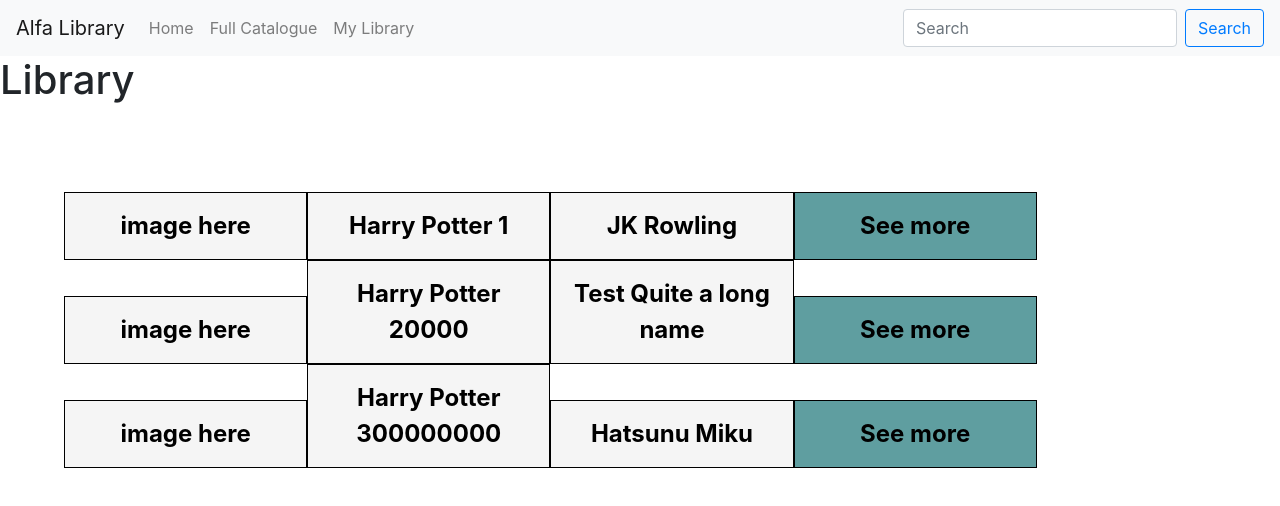
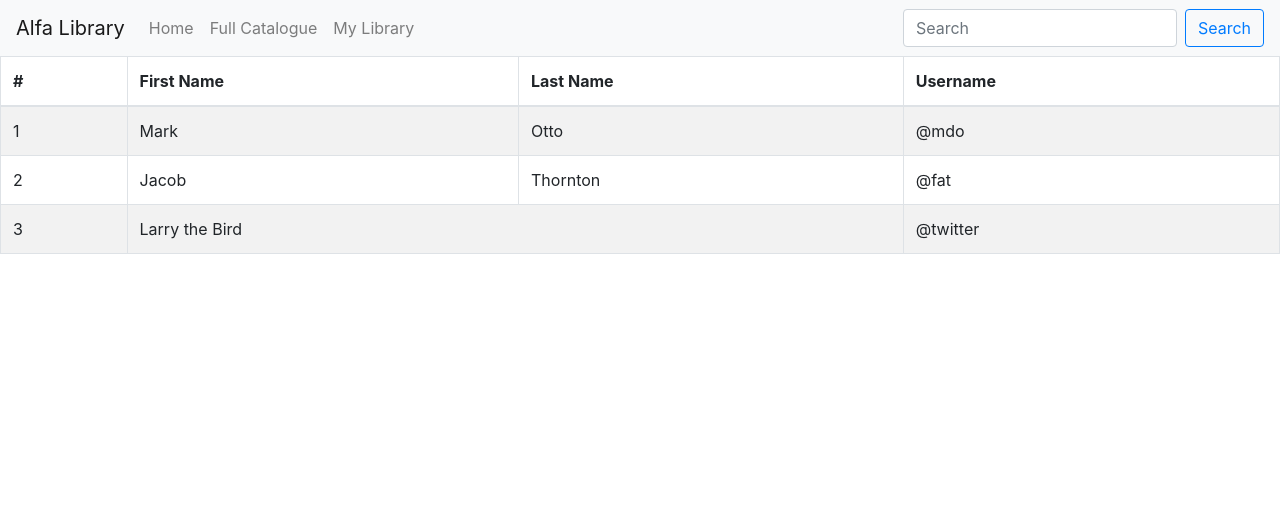
Before and after one commit to alfasoftware/library, a React (Create React App) app in the folder library-app/: page /catalogue in a window 1280 px wide. Shown: the top 506 px of the page. Built offline with nearby package versions, Linux system fonts and the light colour scheme; no server answers.

Commit message:
catalogue table

```diff
--- /dev/null
+++ b/library-app/src/Containers/CatalogueTable/CatalogueTable.js
@@ -0,0 +1,40 @@
+import React from "react";
+import { Table } from "react-bootstrap";
+
+const CatalogueTable = () => {
+  return (
+    <div>
+      <Table striped bordered hover>
+        <thead>
+          <tr>
+            <th>#</th>
+            <th>First Name</th>
+            <th>Last Name</th>
+            <th>Username</th>
+          </tr>
+        </thead>
+        <tbody>
+          <tr>
+            <td>1</td>
+            <td>Mark</td>
+            <td>Otto</td>
+            <td>@mdo</td>
+          </tr>
+          <tr>
+            <td>2</td>
+            <td>Jacob</td>
+            <td>Thornton</td>
+            <td>@fat</td>
+          </tr>
+          <tr>
+            <td>3</td>
+            <td colSpan="2">Larry the Bird</td>
+            <td>@twitter</td>
+          </tr>
+        </tbody>
+      </Table>
+    </div>
+  );
+};
+
+export default CatalogueTable;
--- a/library-app/src/Pages/CatalogueScreen.js
+++ b/library-app/src/Pages/CatalogueScreen.js
@@ -2,12 +2,14 @@
 import Catalogue from "../Containers/Catalogue/Catalogue";
 import SearchBar from "../Components/SearchBar/SearchBar";
 import LibraryNavbar from "../Components/Navbar/LibraryNavbar";
+import CatalogueTable from "../Containers/CatalogueTable/CatalogueTable";
 
 const CatalogueScreen = () => {
   return (
     <div>
       <LibraryNavbar />
-      <Catalogue />
+      <CatalogueTable />
+      {/* <Catalogue /> */}
     </div>
   );
 };
```
